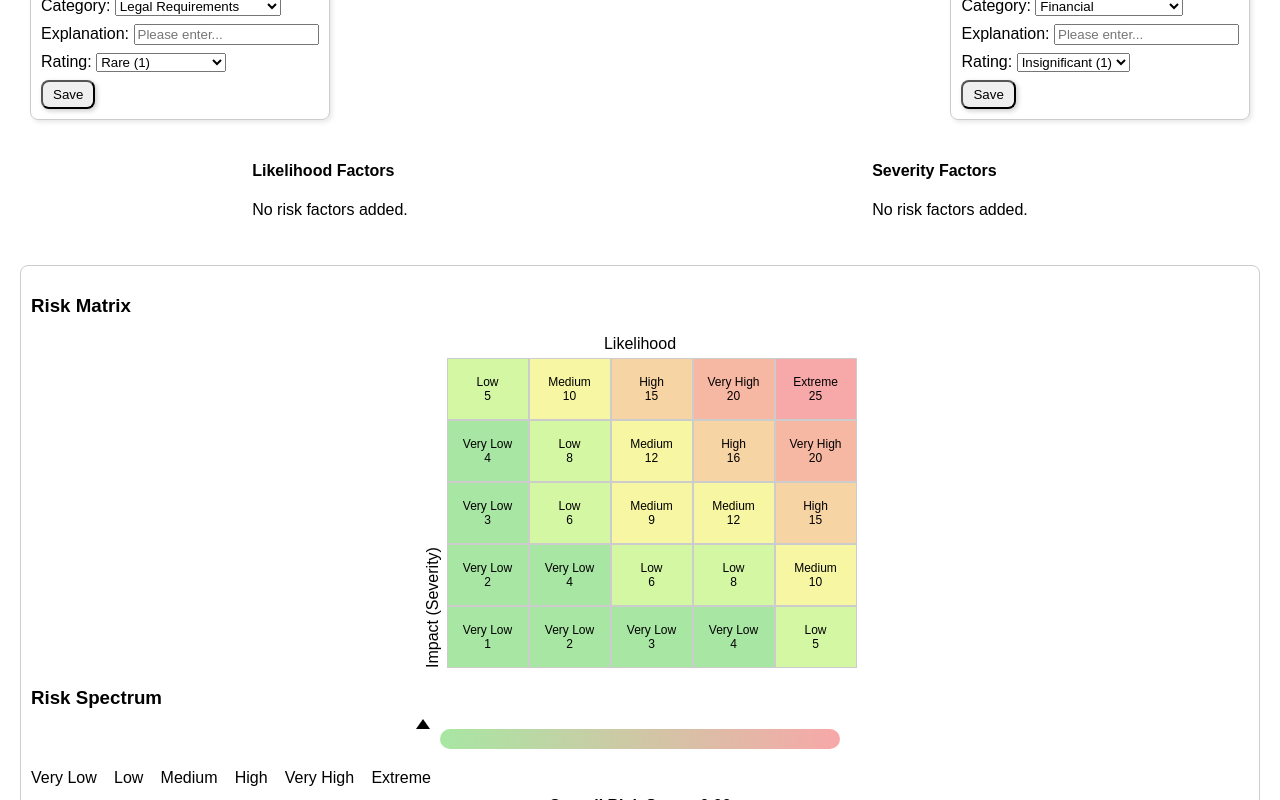
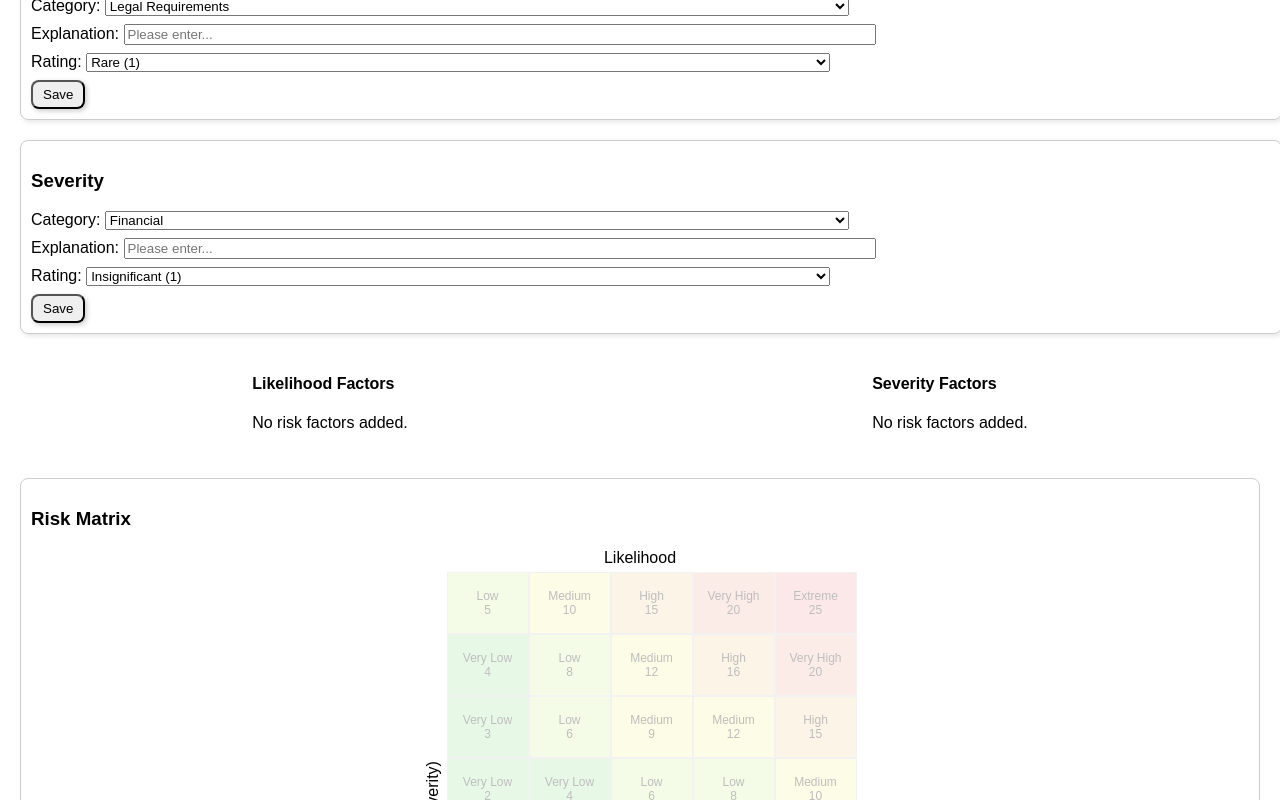
Before and after one commit to lununez/risk-matrix-3000, a React (Create React App) app: page / in a window 1280 px wide. Shown: the part 220-1020 px from the top of the page. Built offline with nearby package versions, Linux system fonts and the light colour scheme.

Commit message:
Update RiskMatrix.js

```diff
--- a/src/components/RiskMatrix.js
+++ b/src/components/RiskMatrix.js
@@ -42,7 +42,6 @@ const ratingOptions = {
   ],
 };
 
-// Map a score (1–25) to a risk level label.
 function getRiskLevelLabel(score) {
   if (score <= 4) return "Very Low";
   else if (score <= 8) return "Low";
@@ -52,34 +51,29 @@ function getRiskLevelLabel(score) {
   else return "Extreme";
 }
 
-// Map a score to a pastel color gradient (green-to-red).
 function getCellColor(score) {
-  if (score <= 4) return "#a8e6a3"; // Very Low – light green
-  else if (score <= 8) return "#d4f7a3"; // Low – slightly different green/yellow
+  if (score <= 4) return "#a8e6a3"; // Very Low – pastel green
+  else if (score <= 8) return "#d4f7a3"; // Low – light green/yellow
   else if (score <= 12) return "#f7f7a3"; // Medium – yellow
   else if (score <= 16) return "#f7d4a3"; // High – light orange
   else if (score <= 20) return "#f7b8a3"; // Very High – orange/red
-  else return "#f7a8a8"; // Extreme – light red
+  else return "#f7a8a8"; // Extreme – pastel red
 }
 
 /*
-  A simple weighted averaging approach:
-  It calculates the arithmetic mean then adjusts it upward slightly
-  by adding 25% of the difference between the maximum rating and the mean.
-  (This gives extra weight to higher ratings without being too extreme.)
+  A simple weighted average:
+  It takes the arithmetic mean and then bumps it upward by 25% of the gap between the max and the mean.
 */
 function computeWeightedAverage(ratings) {
   if (ratings.length === 0) return 0;
   const sum = ratings.reduce((a, b) => a + b, 0);
   const mean = sum / ratings.length;
   const max = Math.max(...ratings);
-  const adjusted = mean + 0.25 * (max - mean);
-  return adjusted;
+  return mean + 0.25 * (max - mean);
 }
 
 // --- Components ---
 
-// Input Section Component for a given risk type.
 const RiskInputSection = ({ type, categories, ratingOptions, onAddRisk }) => {
   const [selectedCategory, setSelectedCategory] = useState(categories[0]);
   const [explanation, setExplanation] = useState("");
@@ -99,17 +93,22 @@ const RiskInputSection = ({ type, categories, ratingOptions, onAddRisk }) => {
   return (
     <div
       style={{
-        margin: "10px",
+        margin: "10px 0",
         padding: "10px",
         border: "1px solid #ccc",
         borderRadius: "8px",
         boxShadow: "2px 2px 5px rgba(0,0,0,0.1)",
+        width: "100%",
       }}
     >
       <h3>{type}</h3>
       <div style={{ marginBottom: "8px" }}>
         <label>Category: </label>
-        <select value={selectedCategory} onChange={(e) => setSelectedCategory(e.target.value)}>
+        <select
+          value={selectedCategory}
+          onChange={(e) => setSelectedCategory(e.target.value)}
+          style={{ width: "60%" }}
+        >
           {categories.map((cat, idx) => (
             <option key={idx} value={cat}>
               {cat}
@@ -124,11 +123,16 @@ const RiskInputSection = ({ type, categories, ratingOptions, onAddRisk }) => {
           placeholder="Please enter..."
           value={explanation}
           onChange={(e) => setExplanation(e.target.value)}
+          style={{ width: "60%" }}
         />
       </div>
       <div style={{ marginBottom: "8px" }}>
         <label>Rating: </label>
-        <select value={selectedRating} onChange={(e) => setSelectedRating(e.target.value)}>
+        <select
+          value={selectedRating}
+          onChange={(e) => setSelectedRating(e.target.value)}
+          style={{ width: "60%" }}
+        >
           {ratingOptions.map((opt, idx) => (
             <option key={idx} value={opt.value}>
               {opt.label} ({opt.value})
@@ -151,7 +155,6 @@ const RiskInputSection = ({ type, categories, ratingOptions, onAddRisk }) => {
   );
 };
 
-// Table to display saved risk factors.
 const RiskFactorsTable = ({ title, risks }) => {
   return (
     <div style={{ margin: "10px" }}>
@@ -172,7 +175,9 @@ const RiskFactorsTable = ({ title, risks }) => {
               <tr key={idx}>
                 <td style={{ border: "1px solid #ccc", padding: "5px" }}>{risk.category}</td>
                 <td style={{ border: "1px solid #ccc", padding: "5px" }}>{risk.explanation}</td>
-                <td style={{ border: "1px solid #ccc", padding: "5px", textAlign: "center" }}>{risk.rating}</td>
+                <td style={{ border: "1px solid #ccc", padding: "5px", textAlign: "center" }}>
+                  {risk.rating}
+                </td>
               </tr>
             ))}
           </tbody>
@@ -182,20 +187,24 @@ const RiskFactorsTable = ({ title, risks }) => {
   );
 };
 
-// The Risk Matrix component renders a 5x5 grid.
-// Note: The grid is built so that the lowest likelihood is at the bottom.
-const RiskMatrix = () => {
-  // Build a 5x5 grid where each cell's score = likelihood * severity.
+// Risk Matrix now accepts highlightCoordinates to show the applicable cell.
+const RiskMatrix = ({ highlightCoordinates }) => {
   const grid = [];
   for (let likelihood = 1; likelihood <= 5; likelihood++) {
     const row = [];
     for (let severity = 1; severity <= 5; severity++) {
       const score = likelihood * severity;
-      row.push({ score, label: getRiskLevelLabel(score), color: getCellColor(score) });
+      row.push({
+        score,
+        label: getRiskLevelLabel(score),
+        color: getCellColor(score),
+        likelihood,
+        severity,
+      });
     }
     grid.push(row);
   }
-  // Reverse rows so that lowest likelihood appears at the bottom.
+  // Reverse rows so that the lowest likelihood is at the bottom.
   grid.reverse();
 
   const cellStyle = {
@@ -207,6 +216,7 @@ const RiskMatrix = () => {
     justifyContent: "center",
     alignItems: "center",
     fontSize: "12px",
+    transition: "opacity 0.3s",
   };
 
   return (
@@ -222,12 +232,25 @@ const RiskMatrix = () => {
           <div>
             {grid.map((row, rowIndex) => (
               <div key={rowIndex} style={{ display: "flex" }}>
-                {row.map((cell, cellIndex) => (
-                  <div key={cellIndex} style={{ ...cellStyle, backgroundColor: cell.color }}>
+                {row.map((cell, cellIndex) => {
+                  const isHighlighted =
+                    highlightCoordinates &&
+                    highlightCoordinates.likelihood === cell.likelihood &&
+                    highlightCoordinates.severity === cell.severity;
+                  return (
+                    <div
+                      key={cellIndex}
+                      style={{
+                        ...cellStyle,
+                        backgroundColor: cell.color,
+                        opacity: isHighlighted ? 1 : 0.25,
+                      }}
+                    >
                       <div>{cell.label}</div>
                       <div>{cell.score}</div>
                     </div>
-                ))}
+                  );
+                })}
               </div>
             ))}
           </div>
@@ -237,24 +260,30 @@ const RiskMatrix = () => {
   );
 };
 
-// The Risk Spectrum slider with a dynamic black triangle indicator.
 const RiskSpectrum = ({ overallRisk }) => {
   const sliderWidth = 400; // pixels
-  // Map overall risk (range: 1-25) to a position on the slider.
+  // Map overall risk (range 1-25) to a position on the slider.
   const position = ((overallRisk - 1) / (25 - 1)) * sliderWidth;
+
+  const sliderContainerStyle = {
+    width: sliderWidth,
+    margin: "0 auto",
+  };
 
   const sliderStyle = {
     position: "relative",
-    width: sliderWidth,
-    height: "20px",
-    background: "linear-gradient(to right, #a8e6a3, #f7a8a8)",
-    margin: "20px auto",
+    width: "100%",
+    height: "30px",
+    // Adjusted gradient to include more defined yellow/orange midpoints.
+    background:
+      "linear-gradient(to right, #a8e6a3 0%, #d4f7a3 20%, #f7f7a3 50%, #f7d4a3 80%, #f7a8a8 100%)",
     borderRadius: "10px",
+    marginBottom: "10px",
   };
 
   const indicatorStyle = {
     position: "absolute",
-    left: position - 7, // adjust to center the triangle
+    left: position - 7,
     top: -10,
     width: "0",
     height: "0",
@@ -263,19 +292,26 @@ const RiskSpectrum = ({ overallRisk }) => {
     borderBottom: "10px solid black",
   };
 
+  const labelContainerStyle = {
+    display: "flex",
+    justifyContent: "space-between",
+  };
+
   return (
     <div>
       <h3>Risk Spectrum</h3>
+      <div style={sliderContainerStyle}>
         <div style={sliderStyle}>
           <div style={indicatorStyle}></div>
         </div>
-      <div style={{ display: "flex", justifyContent: "space-between", width: sliderWidth }}>
+        <div style={labelContainerStyle}>
           <span>Very Low</span>
           <span>Low</span>
           <span>Medium</span>
           <span>High</span>
           <span>Very High</span>
           <span>Extreme</span>
+        </div>
       </div>
     </div>
   );
@@ -289,7 +325,6 @@ const App = () => {
   const [severityRisks, setSeverityRisks] = useState([]);
   const exportRef = useRef();
 
-  // Handlers for adding risk factors.
   const handleAddLikelihoodRisk = (risk) => {
     setLikelihoodRisks([...likelihoodRisks, risk]);
   };
@@ -298,20 +333,20 @@ const App = () => {
     setSeverityRisks([...severityRisks, risk]);
   };
 
-  // Calculate overall risk: (weighted average likelihood) x (weighted average severity).
-  const calculateOverallRisk = () => {
   const likelihoodRatings = likelihoodRisks.map((risk) => risk.rating);
   const severityRatings = severityRisks.map((risk) => risk.rating);
-
   const avgLikelihood = computeWeightedAverage(likelihoodRatings) || 0;
   const avgSeverity = computeWeightedAverage(severityRatings) || 0;
+  const overallRisk = avgLikelihood * avgSeverity;
 
-    return avgLikelihood * avgSeverity;
+  // Determine which cell to highlight based on rounded average likelihood and severity.
+  const highlightedLikelihood = Math.min(5, Math.max(1, Math.round(avgLikelihood)));
+  const highlightedSeverity = Math.min(5, Math.max(1, Math.round(avgSeverity)));
+  const highlightCoordinates = {
+    likelihood: highlightedLikelihood,
+    severity: highlightedSeverity,
   };
 
-  const overallRisk = calculateOverallRisk();
-
-  // Export the risk matrix and spectrum as a PNG using html2canvas.
   const handleExportPNG = () => {
     if (!exportRef.current) return;
     html2canvas(exportRef.current).then((canvas) => {
@@ -322,7 +357,6 @@ const App = () => {
     });
   };
 
-  // Save assessment data (matter name, likelihood and severity risks) to localStorage.
   const saveAssessment = () => {
     if (!matterName) {
       alert("Please enter a matter name before saving.");
@@ -337,7 +371,6 @@ const App = () => {
     alert("Assessment saved!");
   };
 
-  // Load assessment data from localStorage.
   const loadAssessment = () => {
     if (!matterName) {
       alert("Please enter the matter name to load.");
@@ -392,8 +425,8 @@ const App = () => {
         </button>
       </div>
 
-      {/* Risk Factor Input Sections */}
-      <div style={{ display: "flex", justifyContent: "space-between" }}>
+      {/* Stacked Risk Factor Input Sections */}
+      <div style={{ display: "flex", flexDirection: "column", width: "100%" }}>
         <RiskInputSection
           type="Likelihood"
           categories={riskCategories.likelihood}
@@ -409,7 +442,7 @@ const App = () => {
       </div>
 
       {/* Display added risk factors */}
-      <div style={{ display: "flex", justifyContent: "space-around" }}>
+      <div style={{ display: "flex", justifyContent: "space-around", flexWrap: "wrap" }}>
         <RiskFactorsTable title="Likelihood" risks={likelihoodRisks} />
         <RiskFactorsTable title="Severity" risks={severityRisks} />
       </div>
@@ -424,7 +457,7 @@ const App = () => {
           borderRadius: "8px",
         }}
       >
-        <RiskMatrix />
+        <RiskMatrix highlightCoordinates={highlightCoordinates} />
         <RiskSpectrum overallRisk={overallRisk} />
         <div style={{ textAlign: "center", marginTop: "10px" }}>
           <strong>Overall Risk Score: {overallRisk.toFixed(2)}</strong>
```
Lines whose indentation alone changed are shown as unchanged.
